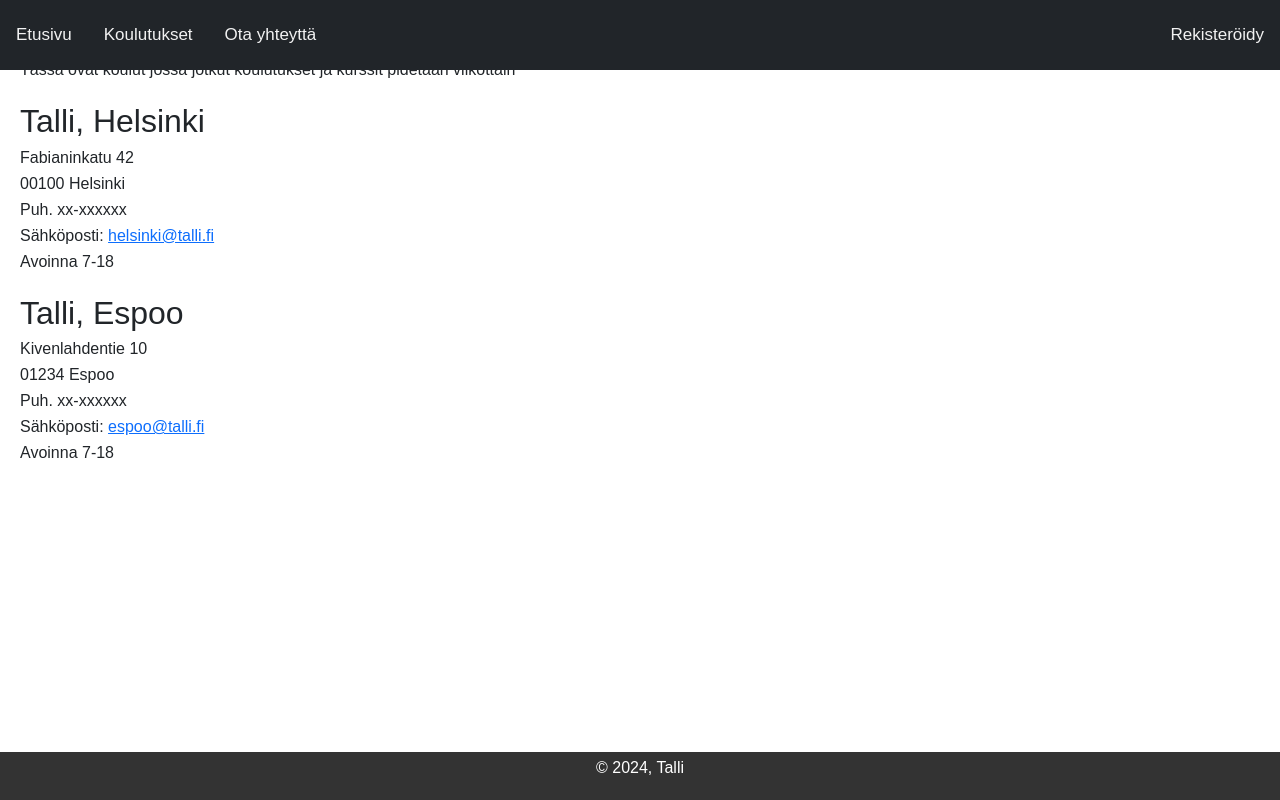
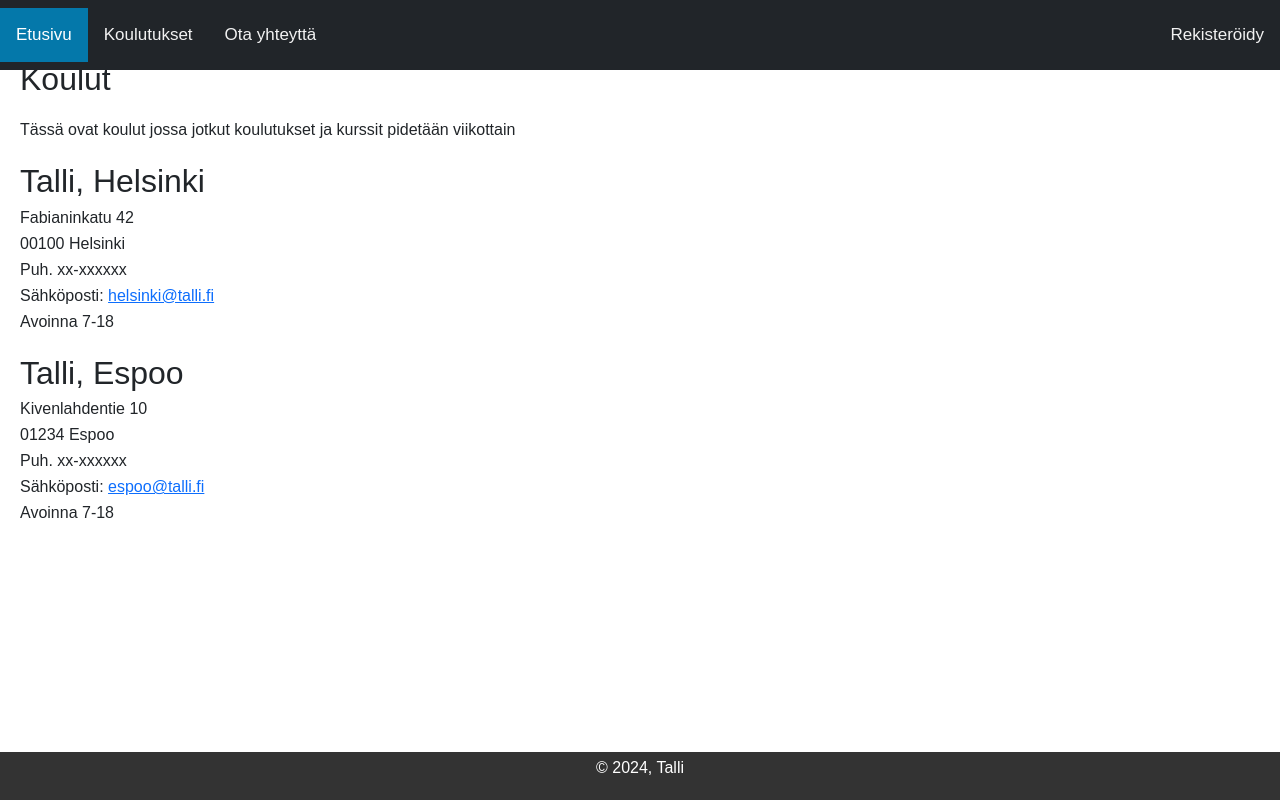
Before and after one commit to Chiya-hekmatyar/Talli_projekti, a PHP site: page /koulut.php in a window 1280 px wide. Run offline with PHP 8.4, Linux system fonts and the light colour scheme.

Commit message:
css changes

```diff
--- a/navigointi.html
+++ b/navigointi.html
@@ -1,5 +1,5 @@
 <nav class="navbar navbar-expand-lg navbar-dark bg-dark fixed-top">
-    <a href="index.php">Etusivu</a>
+    <a href="index.php" class="active">Etusivu</a>
     <a href="koulutukset.php">Koulutukset</a>
     <a href="yhteydenotto.php">Ota yhteyttä</a>
     <a class="oikea" href="rekisteroityminen.php">Rekisteröidy</a>
--- a/site.css
+++ b/site.css
@@ -21,6 +21,7 @@ body {
     flex-direction: column;
     align-items: flex-start;
     font-size: 17px;
+    z-index: 1000;
     }
 
   nav a {
@@ -92,7 +93,7 @@ body {
 
   .content {
     min-height: calc(69vh);
-
+    padding-top: 60px;
 }
   .store {
     padding-left: 20px;
```
